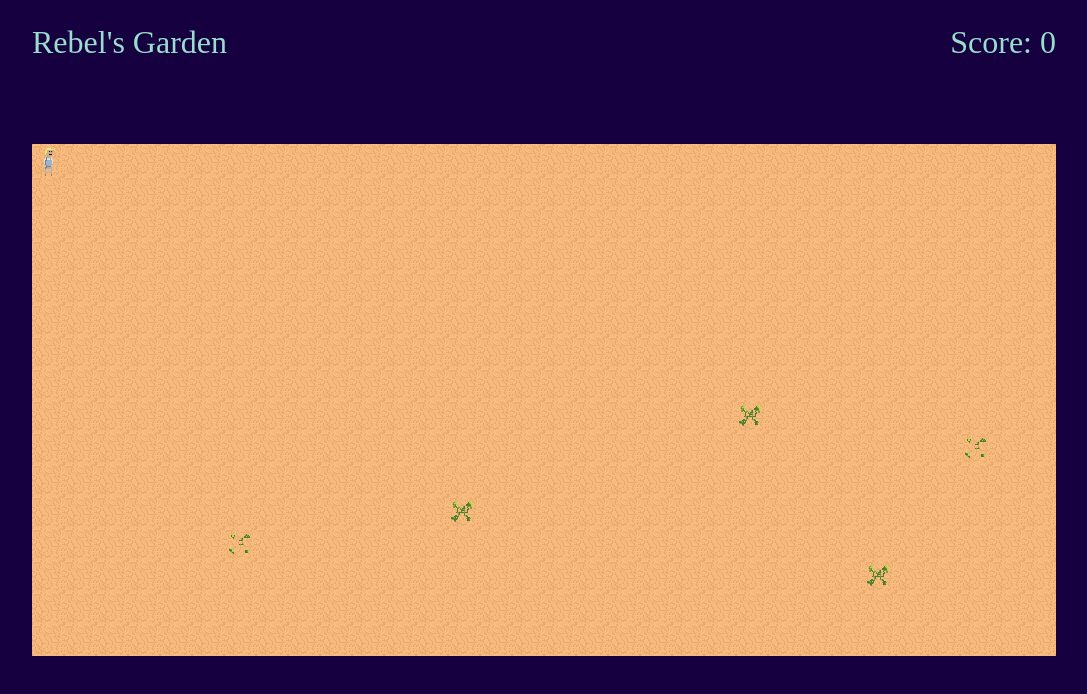
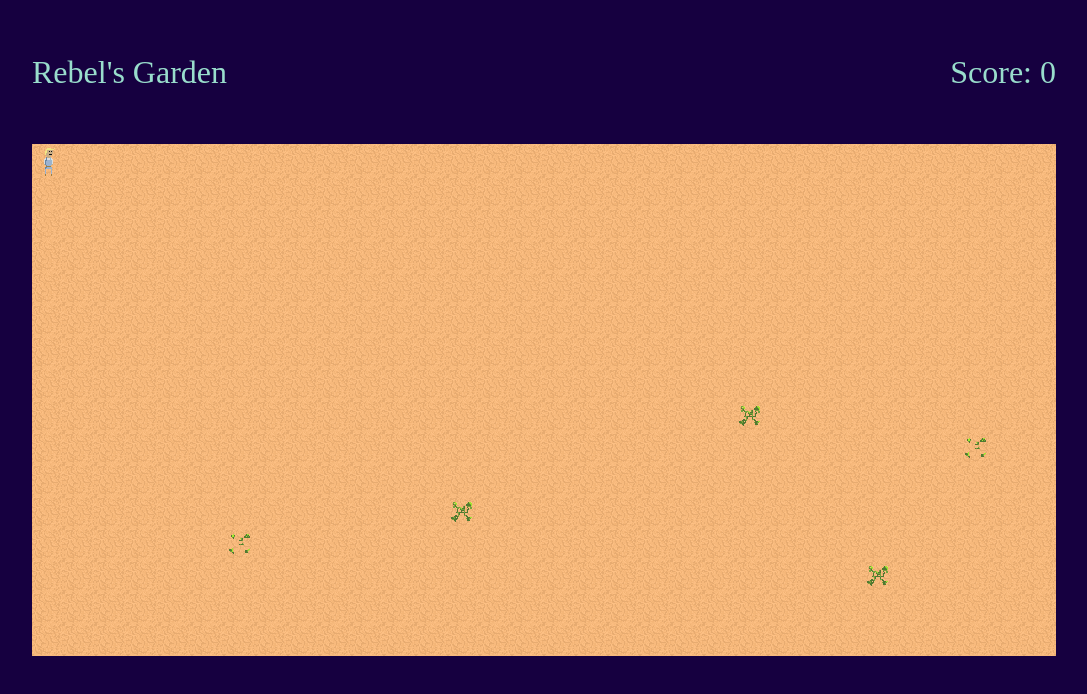
Before and after one commit to CapriciousRebel/GardeningGame, a plain HTML site: page index.html in a window 1280 px wide. Shown: the whole page, without its empty margins (96-1183 px from the left). Drawn offline with Linux system fonts and the light colour scheme.

Commit message:
Refactor: Fix the Top section

```diff
--- a/styles.css
+++ b/styles.css
@@ -15,15 +15,13 @@
 .top {
   display: flex;
   width: 100vw;
+  height: calc(50% - 256px);
   justify-content: space-between;
+  align-items: center;
 }
 
 .title {
   color: #99ddcc;
-  display: flex;
-  justify-content: center;
-  align-items: center;
-  padding-top: 24px;
   padding-left: calc(50% - 512px);
   font-size: 32px;
   text-align: center;
@@ -31,7 +29,6 @@
 
 .score {
   color: #99ddcc;
-  padding-top: 24px;
   font-size: 32px;
   padding-right: calc(50% - 512px);
   text-align: center;
```
